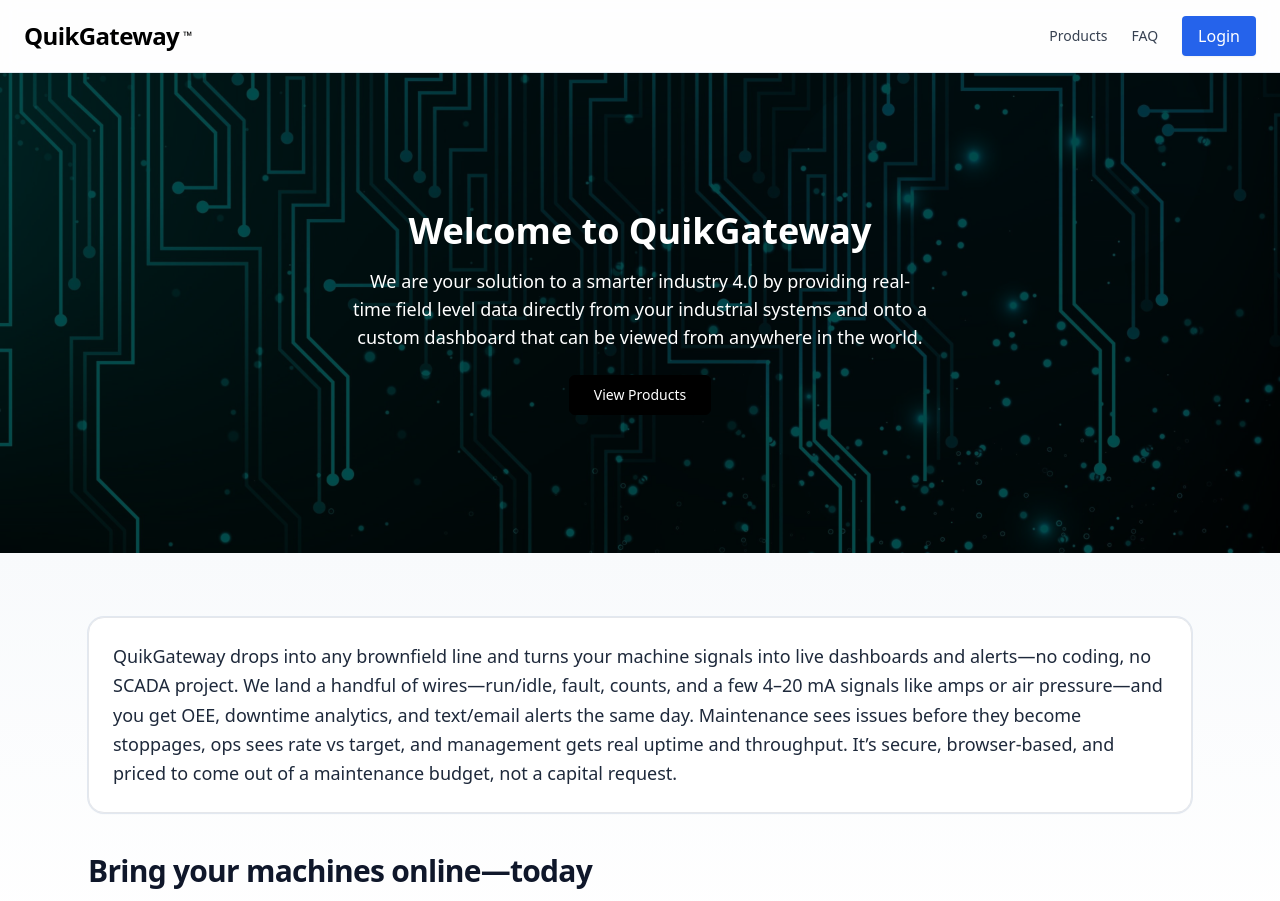
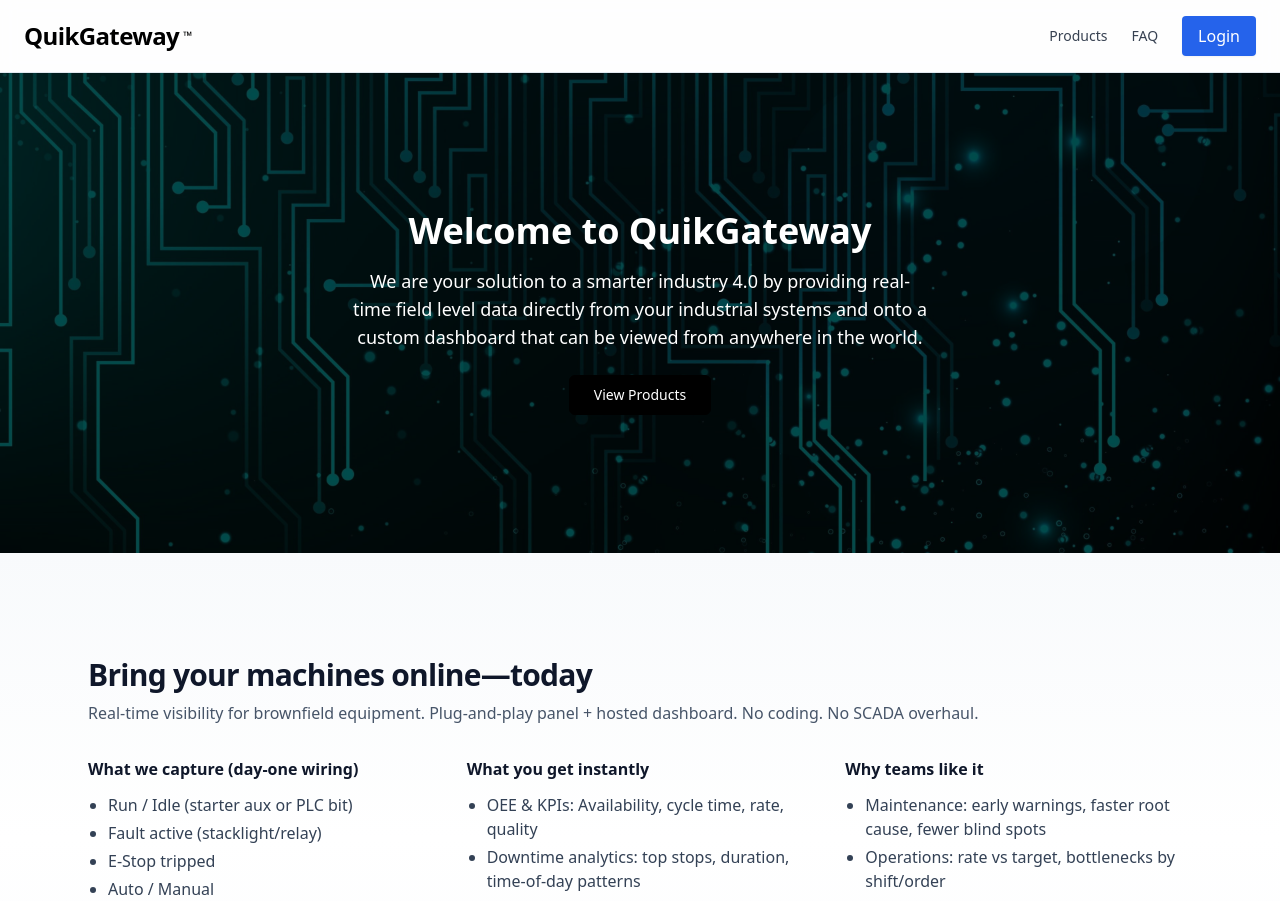
Before and after one commit to domcruz4/quikgateway-site, a Next.js app: page / in a window 1280 px wide. Shown: the top 901 px of the page. Built offline with nearby package versions, Linux system fonts and the light colour scheme.

Commit message:
Update webpage content

```diff
--- a/src/app/page.tsx
+++ b/src/app/page.tsx
@@ -29,12 +29,6 @@
 <section className="relative py-16">
   <div className="absolute inset-0 bg-gradient-to-b from-slate-50 via-white to-slate-50" />
   <div className="relative mx-auto max-w-6xl px-6">
-    {/* Pitch card */}
-    <div className="rounded-2xl border bg-white p-6 shadow-sm ring-1 ring-slate-200">
-      <p className="text-lg leading-relaxed text-slate-800">
-        QuikGateway drops into any brownfield line and turns your machine signals into live dashboards and alerts—no coding, no SCADA project. We land a handful of wires—run/idle, fault, counts, and a few 4–20 mA signals like amps or air pressure—and you get OEE, downtime analytics, and text/email alerts the same day. Maintenance sees issues before they become stoppages, ops sees rate vs target, and management gets real uptime and throughput. It’s secure, browser-based, and priced to come out of a maintenance budget, not a capital request.
-      </p>
-    </div>
 
     <h2 className="mt-10 text-3xl font-bold tracking-tight text-slate-900">
       Bring your machines online—today
```
